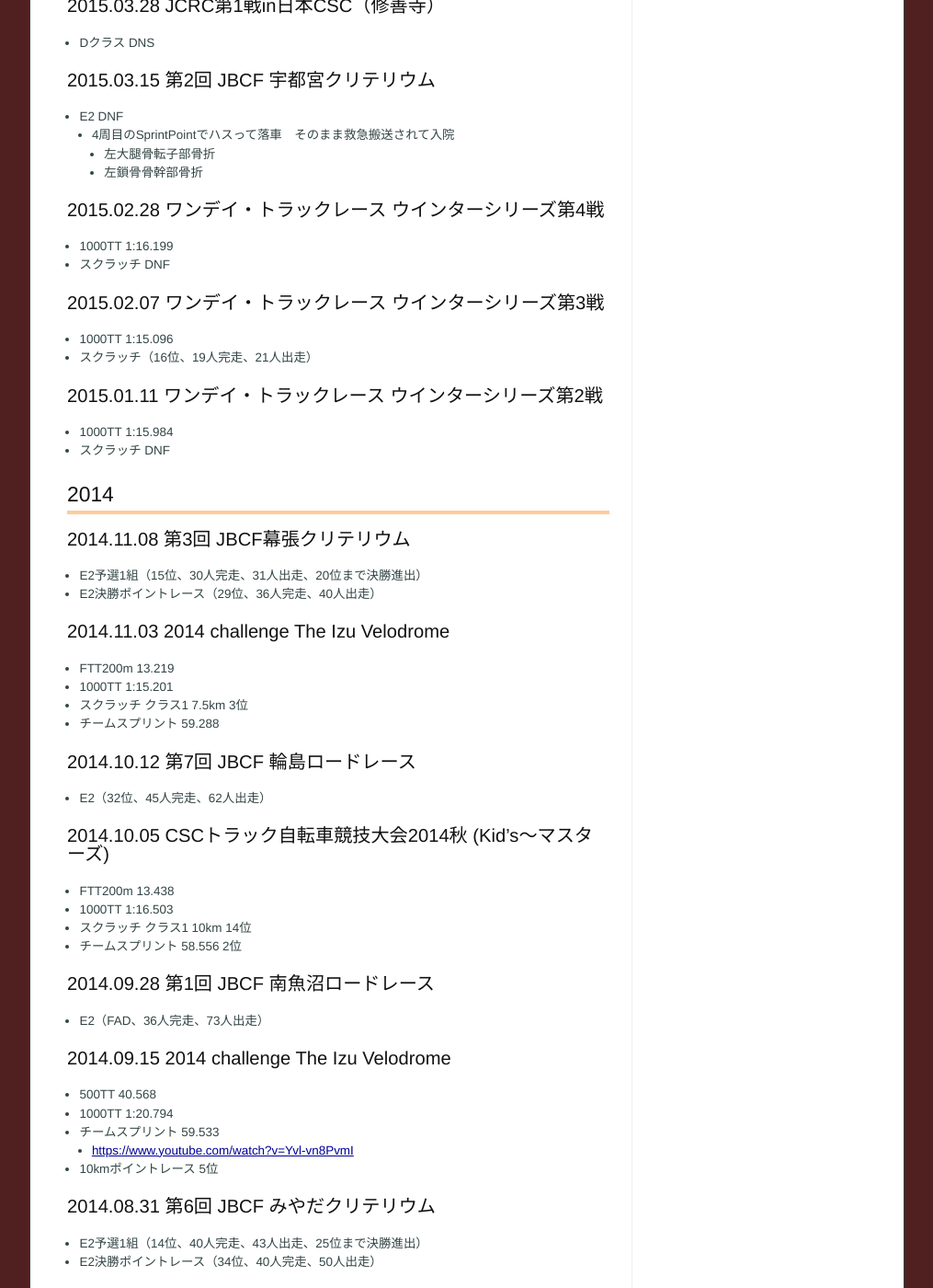
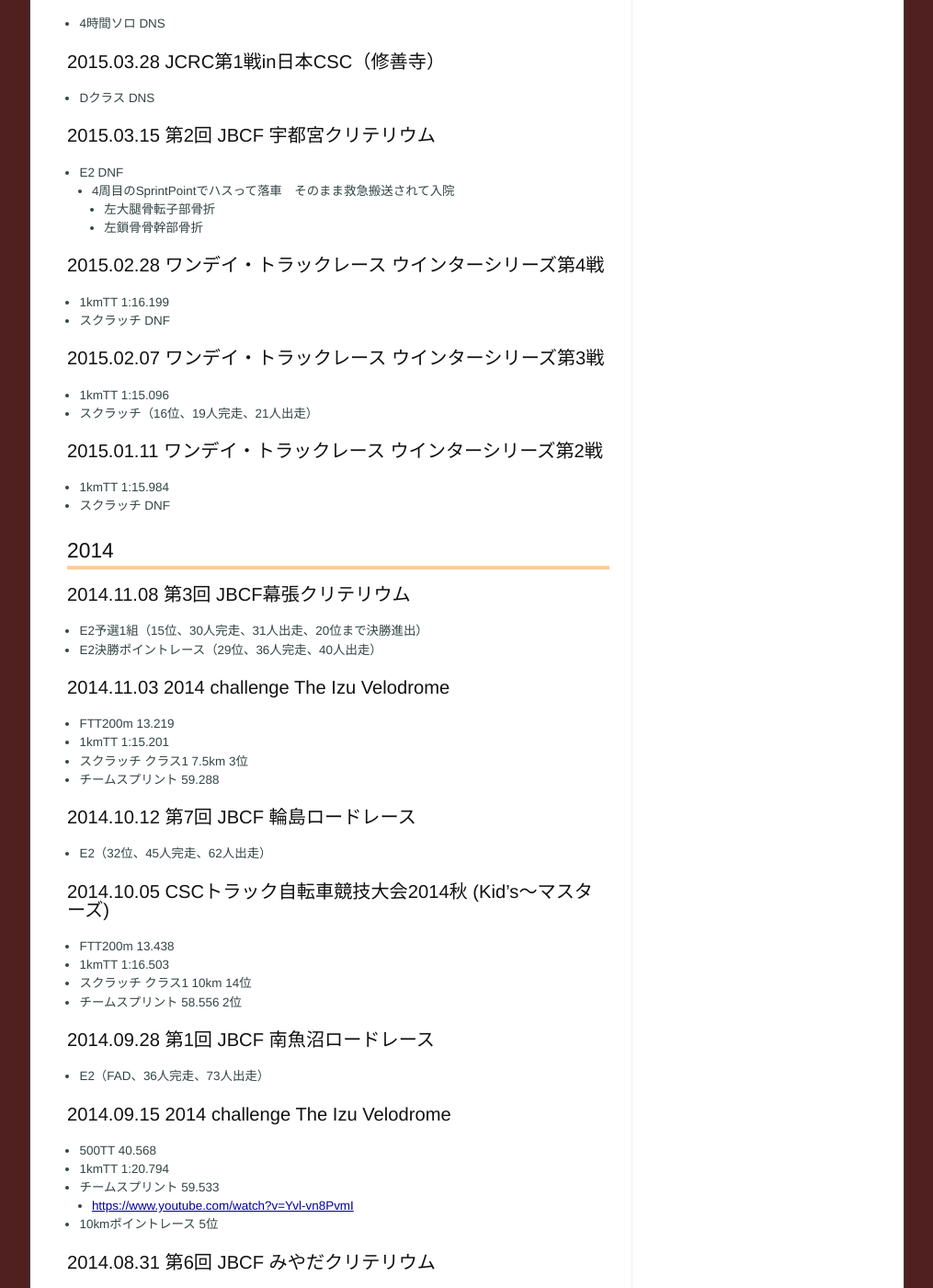
Before and after one commit to marucc/marucc.github.io, a Jekyll site: the page built from sports/results_bike.md, in a window 1280 px wide and 1400 px high, scrolled down 3048 px. Shown: the whole window at 92% size, without its empty margins (133-1148 px from the left). Built offline with Jekyll 4.4.1, drawn with Linux system fonts in a browser that asks for light colours; some of the changed text lies outside the part shown.

Commit message:
Published with https://stackedit.io/

```diff
--- a/sports/results_bike.md
+++ b/sports/results_bike.md
@@ -17,22 +17,24 @@ markdown: kramdown
 ## 2016
 
 ### 2016.12.10 ウインターシリーズ第1戦
+* 男子(M) 1kmTT 2位 1:14.965
+* 男子(M) テンポレース 2位
 
 ### 2016.11.05  第5回 JBCF 幕張クリテリウム
 * E2 DNF
 
 ### 2016.11.03 キッズ&マスター伊豆ベロドローム
 * 4km団体追抜競走 4:48.954
-* 1000TT 1:15.093
+* 1kmTT 1:15.093
 * 15kmポイントレース 5位
 * エリミネーション 6位
 
 ### 2016.10.29 東京都選手権ピスト 伊豆ベロドローム
-* 1000TT 1:15.50
+* 1kmTT 1:15.50
 * 3000IP 4:00.06
 
 ### 2016.10.23 東京都トラック選手権 西武園競輪場
-* 1000TT 1:18.83
+* 1kmTT 1:18.83
 * ポイントレース（16km）（男子） 4位
 
 ### 2016.10.16 第50回 JBCF 東⽇本ロードクラシック 南魚沼大会
@@ -50,7 +52,7 @@ markdown: kramdown
 * E2（76位、52:30、トップ差14:29）
 
 ### 2015.07.30-31 CSCトラック自転車競技大会 2016 夏(KID’S~マスターズ)
-* 1000TT 1:15.550
+* 1kmTT 1:15.550
 * 3000IP 3:55.434
 * エリミネーション 2位
 * 20kmポイントレース DNF
@@ -62,7 +64,7 @@ markdown: kramdown
 * E2（63位、1:15:31、トップ差21:11）
 
 ### 2016.05.29 都民体育大会
-* 1000TT ロードレーサー31〜40歳の部 3位
+* 1kmTT ロードレーサー31〜40歳の部 3位
 * 2000m速度競争 ロードレーサー31〜40歳の部 優勝
 
 ### 2016.05.15 第1回 JBCF ブルークリテリウムin鴨川
@@ -81,7 +83,7 @@ markdown: kramdown
 * E2（79位、104人完走、136人出走）トップ差03:27
 
 ### 2016.04.10 東京都第2回トラック記録会
-* 1000TT 1:17.130
+* 1kmTT 1:17.130
 * ポイントレース 3着
 
 ### 2016.04.03 第41回チャレンジサイクルロードレース大会
@@ -91,21 +93,21 @@ markdown: kramdown
 * E2（60位、87人完走、100人出走） トップ差00:14
 
 ### 2016.03.05 2015 ワンデイ・トラックレース ウインターシリーズ第3戦
-* 1000TT 1:16.280
+* 1kmTT 1:16.280
 * 3000IP 3:57.445
 
 ### 2016.02.13 2015 ワンデイ・トラックレース ウインターシリーズ第2戦
-* 1000TT 1:16.418
+* 1kmTT 1:16.418
 * 3000IP 4:01.156
 
 ## 2015
 
 ### 2015.10.11 CSCトラック自転車競技大会 2015 秋
-* 1000TT 1:15.926
+* 1kmTT 1:15.926
 * FTT200m 13.163
 
 ### 2015.07.25-26 CSCトラック自転車競技大会 2015 夏(KID’S~マスターズ)
-* 1000TT 1:16.718
+* 1kmTT 1:16.718
 * FTT200m 13.478
 
 ### 2015.06.07 第19回 JBCF 栂池高原ヒルクライム
@@ -127,15 +129,15 @@ markdown: kramdown
 		 - 左鎖骨骨幹部骨折
 
 ### 2015.02.28 ワンデイ・トラックレース ウインターシリーズ第4戦
- - 1000TT 1:16.199
+ - 1kmTT 1:16.199
  - スクラッチ DNF
 
 ### 2015.02.07 ワンデイ・トラックレース ウインターシリーズ第3戦
- - 1000TT 1:15.096
+ - 1kmTT 1:15.096
  - スクラッチ（16位、19人完走、21人出走）
 
 ### 2015.01.11 ワンデイ・トラックレース ウインターシリーズ第2戦
- - 1000TT 1:15.984
+ - 1kmTT 1:15.984
  - スクラッチ DNF
 
 ## 2014
@@ -146,7 +148,7 @@ markdown: kramdown
 
 ### 2014.11.03 2014 challenge The Izu Velodrome
  - FTT200m 13.219
- - 1000TT 1:15.201
+ - 1kmTT 1:15.201
  - スクラッチ クラス1 7.5km 3位
  - チームスプリント 59.288
 
@@ -155,7 +157,7 @@ markdown: kramdown
 
 ### 2014.10.05 CSCトラック自転車競技大会2014秋 (Kid's〜マスターズ)
  - FTT200m 13.438
- - 1000TT 1:16.503
+ - 1kmTT 1:16.503
  - スクラッチ クラス1 10km 14位
  - チームスプリント 58.556 2位
 
@@ -164,7 +166,7 @@ markdown: kramdown
 
 ### 2014.09.15 2014 challenge The Izu Velodrome
 - 500TT 40.568
-- 1000TT 1:20.794
+- 1kmTT 1:20.794
 - チームスプリント 59.533
 	- [https://www.youtube.com/watch?v=Yvl-vn8PvmI](https://www.youtube.com/watch?v=Yvl-vn8PvmI)
 - 10kmポイントレース 5位
@@ -174,7 +176,7 @@ markdown: kramdown
 - E2決勝ポイントレース（34位、40人完走、50人出走）
 
 ### 2014.07.26-27 CSCトラック自転車競技大会2014夏 (Kid's〜マスターズ)
-- 1000TT 1:18.418
+- 1kmTT 1:18.418
 - 3000IP 4:09.544
 - スクラッチ・レース DNF
 
```
